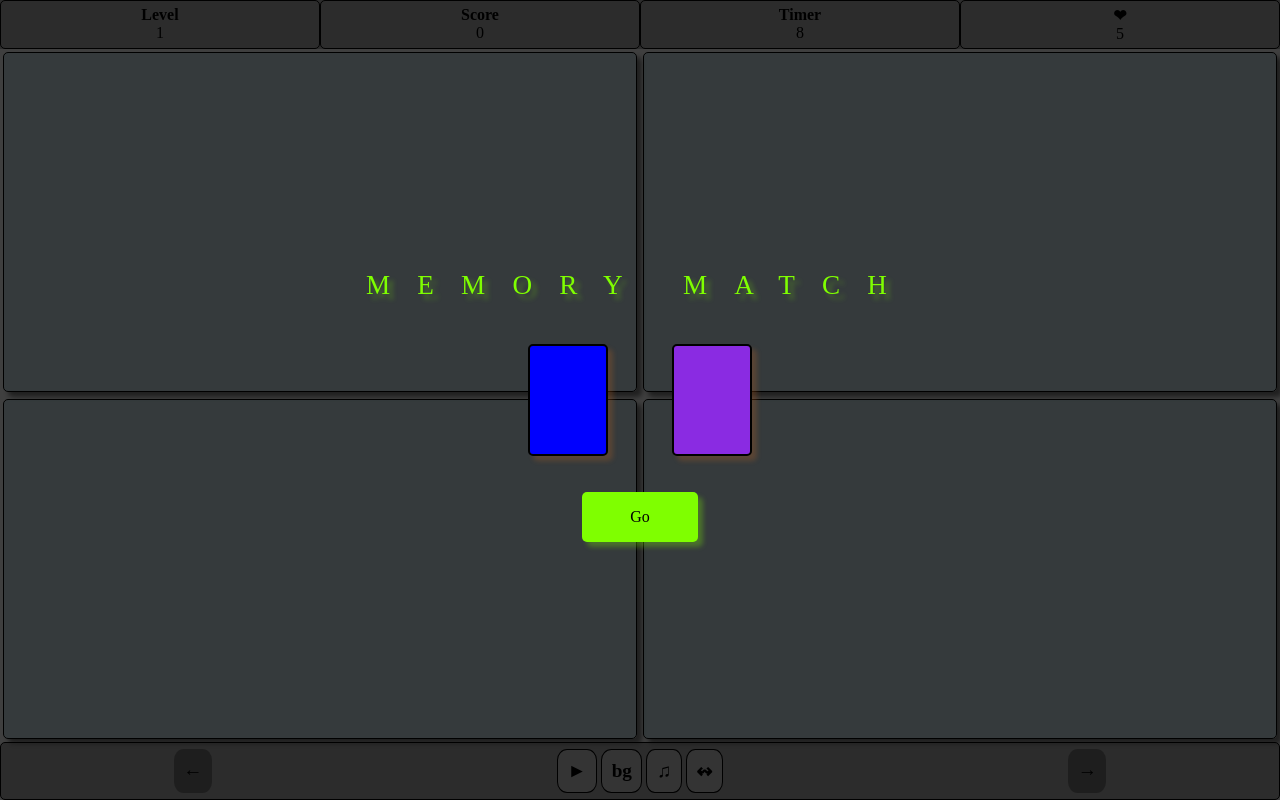
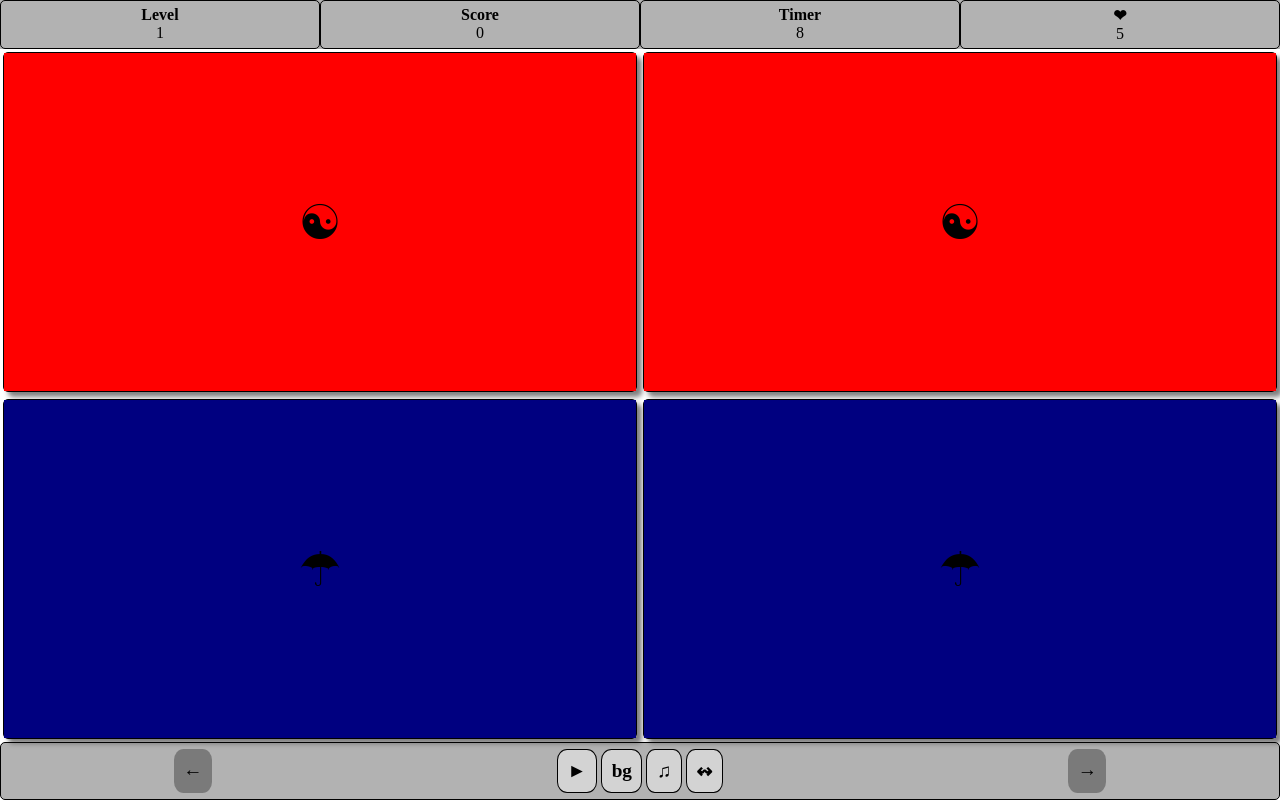
Before and after one commit to meireliezer/memory-game, an Angular app: page / in a window 1280 px wide. Built offline with nearby package versions, Linux system fonts and the light colour scheme.

Commit message:
refactor card

```diff
--- a/src/app/app.component.html
+++ b/src/app/app.component.html
@@ -1,4 +1,4 @@
- <app-openning-screen></app-openning-screen>
+ <!--<app-openning-screen></app-openning-screen>-->
 
 
 <header class="header" [ngClass]="getBackgroundColor()">
@@ -8,8 +8,8 @@
   <!--<div class="header__section timer">Stopper<div class="value">{{timer}} sec</div></div> -->
   <div class="header__section lives">&#x2764;<div class="value">{{lives}}</div></div>
 </header>
+
 <main >
-
   <ng-container *ngFor="let data of getData(); index as idx ">
     <app-card class="app-card"
               [data]="data"
@@ -20,10 +20,8 @@
               >
     </app-card>
   </ng-container>
+</main>
 
-
-
-</main>
 <footer class="actions">
   <div class="action"
       [ngClass]="{disabled: (level === 1)}"
--- a/src/app/app.component.ts
+++ b/src/app/app.component.ts
@@ -40,6 +40,8 @@ export class AppComponent implements OnDestroy {
   private _levelMetadata: ILevelMetadata;
   private _gameState: GAME_STATE;
   private _intervalHandler: any;
+  private _
+
 
   constructor(private memoryGameManagerService: MemoryGameManagerService,
               private memoryDataService: MemoryDataService,
@@ -287,6 +289,8 @@ export class AppComponent implements OnDestroy {
       clearInterval(this._intervalHandler);
       this._intervalHandler = null;
     }
+
+
   }
 
   private changeLives(lives: number) {
--- a/src/app/memory/card/card/card.component.html
+++ b/src/app/memory/card/card/card.component.html
@@ -2,9 +2,9 @@
     <div class="card__internal"
         (click)="onClick()">
         <div class="card__internal-content"
-            [style.backgroundColor]="((isActive() && !disableBackground)? data.data.color: '')"
+            [style.backgroundColor]="displayBackground()"
     >
-            <div class="card__internal--symbol" [innerHTML]="(isActive()? data.data.symbol: '')">
+            <div class="card__internal--symbol" [innerHTML]="dispaySymbol()">
             </div>
 
         </div>
--- a/src/app/memory/card/card/card.component.ts
+++ b/src/app/memory/card/card/card.component.ts
@@ -6,14 +6,22 @@ export interface ICardClicked {
   data: IPair;
 }
 
+export interface ICardComponent{
+    pair():void;
+    reset():void;
+    discover():void;
+    hide():void;
+}
 
 @Component({
   selector: 'app-card',
   templateUrl: './card.component.html',
   styleUrls: ['./card.component.scss']
 })
-export class CardComponent implements OnInit {
-  symbol = '&#9728';
+export class CardComponent implements ICardComponent, OnInit {
+
+
+
 
   @Input()
   public data: IPair;
@@ -24,24 +32,45 @@ export class CardComponent implements OnInit {
   @Input()
   public disableBackground;
 
-  private _isClick = false;
-  private _backgroundColor = '';
-  private _isPair = false;
-
-
   @Output()
   cardClicked = new EventEmitter();
 
+  private _isClick = false;
+  private _discover: boolean;
 
-  constructor(private elmRef: ElementRef,
-              private render: Renderer2) { }
+
+  constructor(private elmRef: ElementRef) { }
+
 
   ngOnInit() {
-    this._backgroundColor = this.elmRef.nativeElement;
+    this._discover = true;
   }
 
   public isActive(){
     return this._isClick;
+  }
+
+  public isDiscover(){
+    return this._discover;
+  }
+
+  public dispaySymbol(){
+    if(this.isActive() || this.isDiscover()){
+      return this.data.data.symbol;
+    }
+    return '';
+  }
+
+  public displayBackground(){
+    if( this.disableBackground === true){
+      return '';
+    }
+
+    if(this.isActive() || this.isDiscover()) {
+      return this.data.data.color;
+    }
+
+    return '';
   }
 
   // "You touch you go"
@@ -52,15 +81,21 @@ export class CardComponent implements OnInit {
     }
   }
 
+  // -----------------------------------------
   // API
+  // -----------------------------------------
   public pair(){
-    this._isPair = true;
   }
 
   public reset() {
     this._isClick = false;
   }
 
-
+  discover(): void {
+    this._discover = true;
+  }
+  hide(): void {
+    this._discover = false;
+  }
 
 }
```
